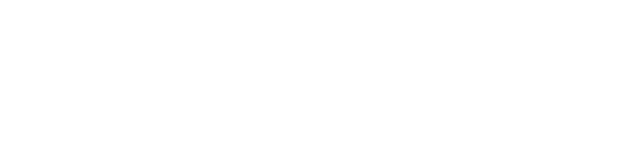
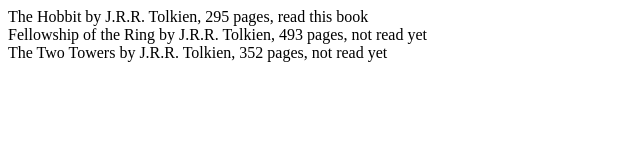
Before and after one commit to Adonuu/odin-library, a plain HTML site: page index.html in a window 1280 px wide. Shown: the whole page, without its empty margins (0-640 px from the left). Drawn offline with Linux system fonts and the light colour scheme.

Commit message:
modified displayLibrary to create an element for display on the page added two more sample books for a total of 3

```diff
--- a/index.html
+++ b/index.html
@@ -8,6 +8,6 @@
     <script src="index.js" defer></script>
 </head>
 <body>
-
+    <div id="libraryContainer"></div>
 </body>
 </html>
--- a/index.js
+++ b/index.js
@@ -1,5 +1,8 @@
 // variable to keep track of what is in the library
 const myLibrary = [];
+
+// container where books are displayed
+const libraryContainer = document.querySelector('#libraryContainer');
 
 // constructor function to create a book
 function Book(title, author, pages, read) {
@@ -23,15 +26,28 @@ function addBookToLibrary (book) {
 
 function displayLibrary () {
     myLibrary.forEach((item) => {
-        console.log(item.info());
+        // create element for each book
+        let newDiv = document.createElement('div');
+        // get the books information for display on the node
+        let bookInfo = document.createTextNode(item.info());
+        // append the book info to the new element
+        newDiv.appendChild(bookInfo);
+        // add a class to the new element for styling
+        newDiv.classList.add('book');
+        // append element to libraryContainer
+        libraryContainer.append(newDiv);
     })
 }
 
-// create a book
+// create sample books
 let theHobbit = new Book("The Hobbit", "J.R.R. Tolkien", 295, true);
+let FotR = new Book("Fellowship of the Ring", "J.R.R. Tolkien", 493, false);
+let theTwoTowers = new Book("The Two Towers", "J.R.R. Tolkien", 352, false);
 
-// add book to library
+// add sample books to library
 addBookToLibrary(theHobbit);
+addBookToLibrary(FotR);
+addBookToLibrary(theTwoTowers);
 
-// display library
+// display sample books
 displayLibrary();
```
